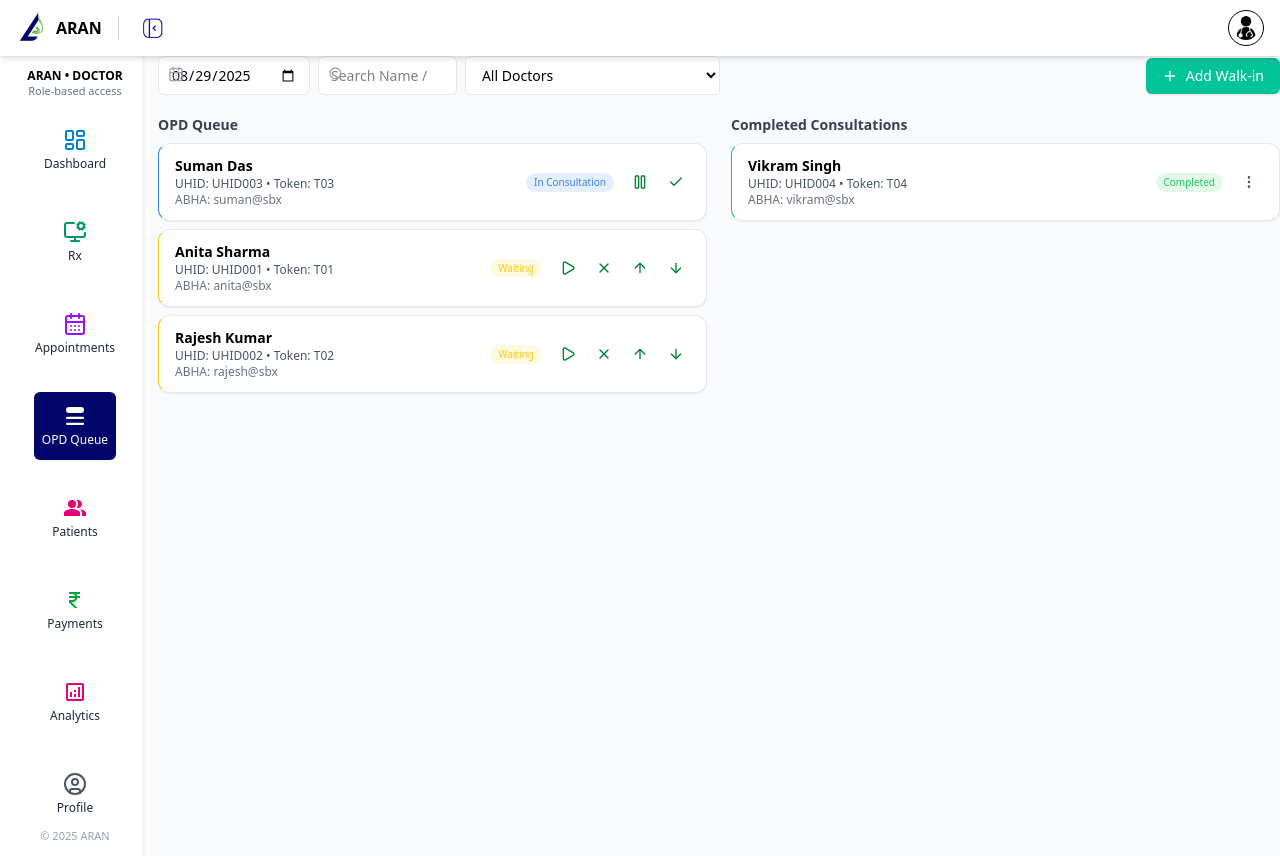
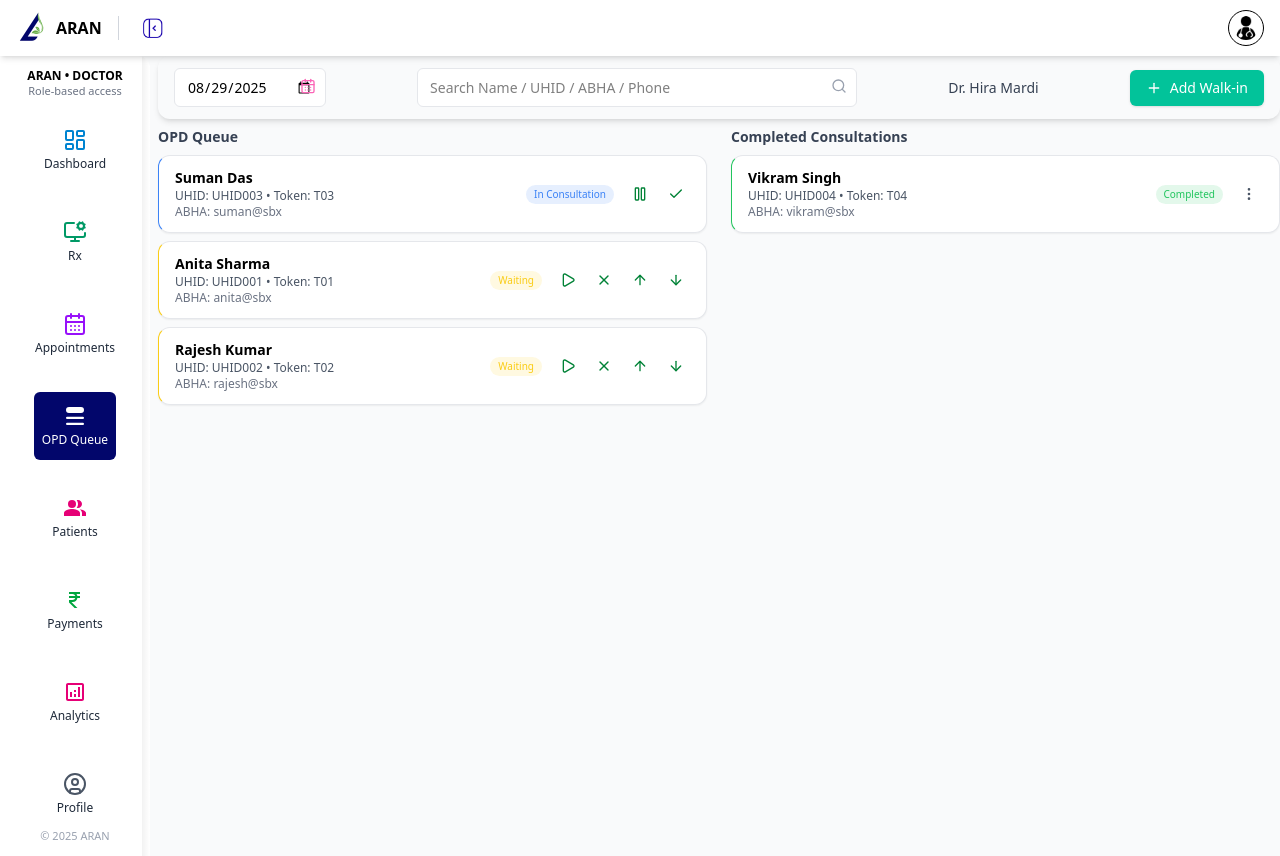
Before and after one commit to kaushikee-compune/ARAN-UI-UX, a Next.js app: page /queue in a window 1280 px wide. Built offline with nearby package versions, Linux system fonts and the light colour scheme; what @tailwindcss/postcss would draw is missing.

Commit message:
OPD Queue V1

```diff
--- a/app/(app)/queue/page.tsx
+++ b/app/(app)/queue/page.tsx
@@ -10,12 +10,11 @@ type QueueData = {
 };
 
 export default function QueuePage() {
-  // Mock role check (replace with real user context later)
-  const [userRole] = useState<"doctor" | "staff">("staff");
+  // In real app, fetch doctor info from context
+  const [doctorName] = useState("Dr. Hira Mardi");
 
   const [data, setData] = useState<QueueData | null>(null);
   const [search, setSearch] = useState("");
-  const [doctor, setDoctor] = useState("All");
   const [date, setDate] = useState<string>(
     new Date().toISOString().split("T")[0]
   );
@@ -132,13 +131,12 @@ export default function QueuePage() {
 
   /* ------------------------- JSX ------------------------- */
   return (
-    <div className="space-y-5">
-      {/* ---------- Top Control Bar ---------- */}
-      <div className="flex flex-wrap items-center gap-2 justify-between">
-        <div className="flex items-center gap-2 flex-wrap">
+    <div className="space-y-2">
+      {/* ---------- Unified Top Bar ---------- */}
+      <div className="flex items-center justify-between bg-white-  rounded-xl px-4 py-3 shadow-md">
         {/* Date Picker */}
         <div className="relative">
-            <CalendarDays className="absolute left-2.5 top-2.5 h-4 w-4 text-gray-400" />
+          <CalendarDays className="absolute right-2.5 top-2.5 h-4 w-4 text-pink-400" />
           <input
             type="date"
             value={date}
@@ -147,34 +145,24 @@ export default function QueuePage() {
           />
         </div>
 
-          {/* Search + Filter inline */}
-          <div className="flex items-center gap-2">
-            <div className="relative">
-              <Search className="absolute left-2.5 top-2.5 h-4 w-4 text-gray-400" />
+        {/* Search */}
+        <div className="relative w-[440px]">
+          <Search className="absolute right-2.5 top-2.5 h-4 w-4 text-gray-400" />
           <input
             type="search"
             placeholder="Search Name / UHID / ABHA / Phone"
             value={search}
             onChange={(e) => setSearch(e.target.value)}
-                className="pl-9 ui-input w-[360px]"
+            className="pl-9 ui-input w-full"
           />
         </div>
 
-            {userRole !== "doctor" && (
-              <select
-                value={doctor}
-                onChange={(e) => setDoctor(e.target.value)}
-                className="ui-input w-[180px]"
-              >
-                <option>All Doctors</option>
-                <option>Dr. Hira Mardi</option>
-                <option>Dr. A. Banerjee</option>
-                <option>Dr. Vasanth Shetty</option>
-              </select>
-            )}
-          </div>
+        {/* Doctor Name */}
+        <div className="text-sm font-medium text-gray-700 whitespace-nowrap">
+          {doctorName}
         </div>
 
+        {/* Add Walk-in */}
         <button
           onClick={handleAddToQueue}
           className="inline-flex items-center gap-2 px-4 py-2 rounded-md text-sm font-medium text-white shadow-sm hover:opacity-90 transition"
@@ -234,7 +222,9 @@ export default function QueuePage() {
             >
               <X className="w-4 h-4" />
             </button>
-            <h3 className="text-base font-semibold mb-3">Add Walk-in Patient</h3>
+            <h3 className="text-base font-semibold mb-3">
+              Add Walk-in Patient
+            </h3>
 
             <div className="space-y-3">
               <div>
@@ -242,7 +232,9 @@ export default function QueuePage() {
                 <input
                   type="text"
                   value={walkin.name}
-                  onChange={(e) => setWalkin({ ...walkin, name: e.target.value })}
+                  onChange={(e) =>
+                    setWalkin({ ...walkin, name: e.target.value })
+                  }
                   className="ui-input w-full mt-1"
                   placeholder="Enter name"
                 />
@@ -268,7 +260,9 @@ export default function QueuePage() {
                 <input
                   type="number"
                   value={walkin.age}
-                  onChange={(e) => setWalkin({ ...walkin, age: e.target.value })}
+                  onChange={(e) =>
+                    setWalkin({ ...walkin, age: e.target.value })
+                  }
                   className="ui-input w-full mt-1"
                   placeholder="Enter age"
                 />
```
Lines whose indentation alone changed are shown as unchanged.
